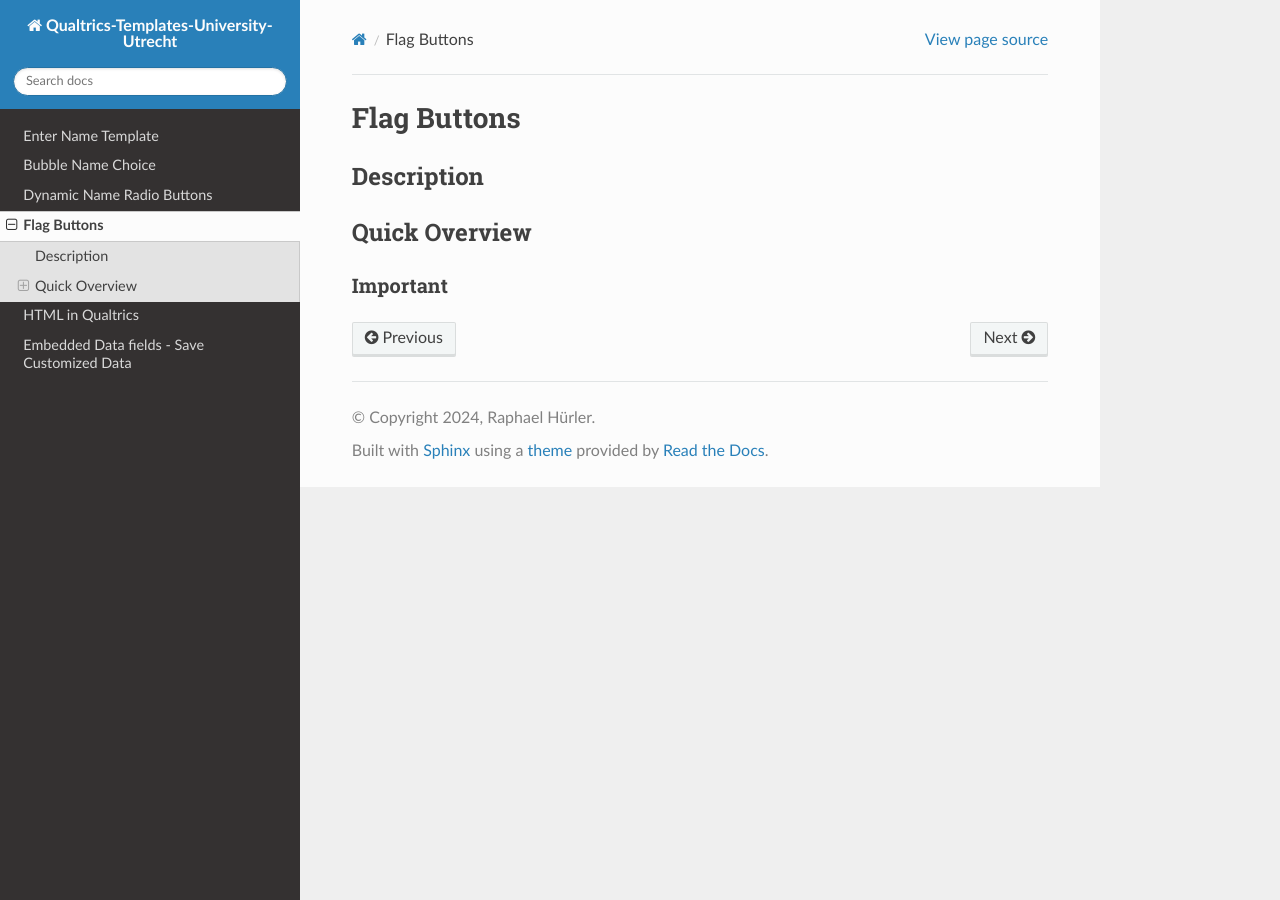
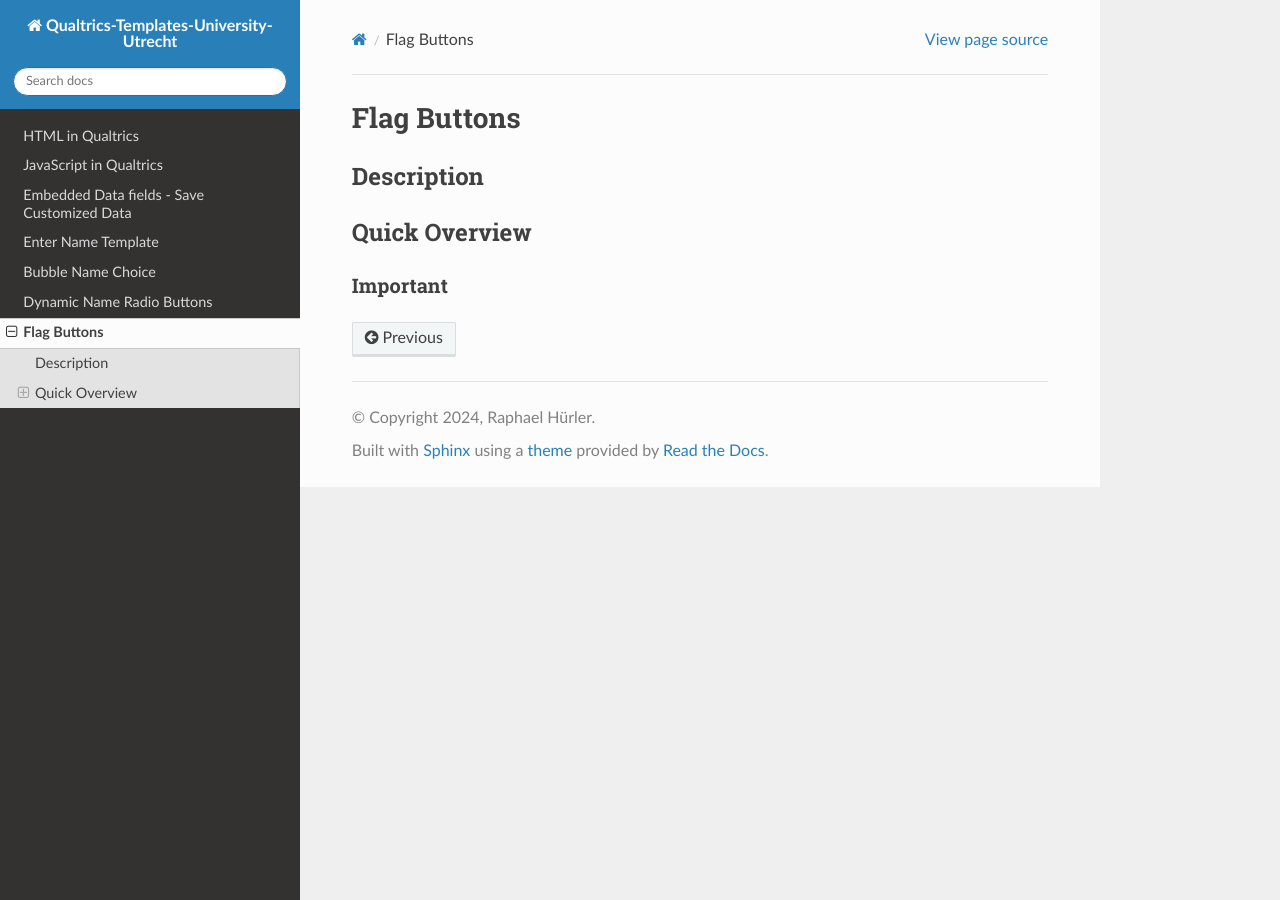
Before and after one commit to Nordwindfeld/Utrecht-Qualtrics-Templates-Documentation, a Sphinx documentation site: the page built from docs/FlagButtons.rst, in a window 1280 px wide. Built offline with Sphinx 7.4.7 and the Read the Docs theme 2.0.0, drawn with Linux system fonts in a browser that asks for light colours; pages that are not in the unit, such as notebooks, are missing from menus.

Commit message:
Add JavaScript Page

```diff
--- /dev/null
+++ b/docs/JavaScriptInQualtrics.rst
@@ -0,0 +1,5 @@
+.. _Javascript:
+
+=============================================
+JavaScript in Qualtrics
+=============================================
```
Also changed, not shown: docs/index.rst (+10 -10 lines).
